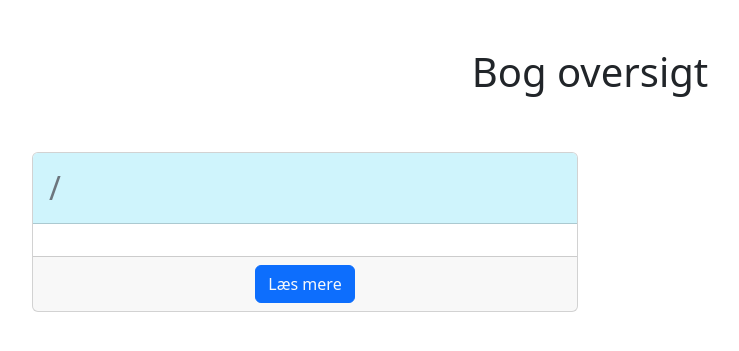
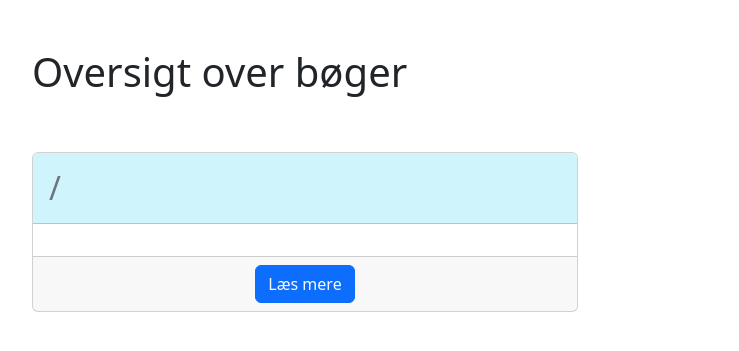
Before and after one commit to Emmafrederiksen/bibliotekssystem, a PHP site: page / in a window 1280 px wide. Shown: the top 351 px of the page, without its empty margins (50-789 px from the left). Run offline with PHP 8.4, Linux system fonts and the light colour scheme; tables that the repository leaves empty or names only in its code hold one stand-in row (values such as "Sample post"); data that the repository does not hold is empty; style sheets or scripts are compiled from the project's sources; some libraries are stand-ins or nearby versions.

Commit message:
Rettet overskrift

```diff
--- a/index.php
+++ b/index.php
@@ -21,7 +21,7 @@
 <body>
 
 <div class="container">
-    <h1 class="d-flex justify-content-center py-5">Bog oversigt</h1>
+    <h1 class="py-5">Oversigt over bøger</h1>
     <div class="row g-4">
         <?php
         $biblioteker = $db->sql("SELECT * FROM books ORDER BY bookId ASC");
```
